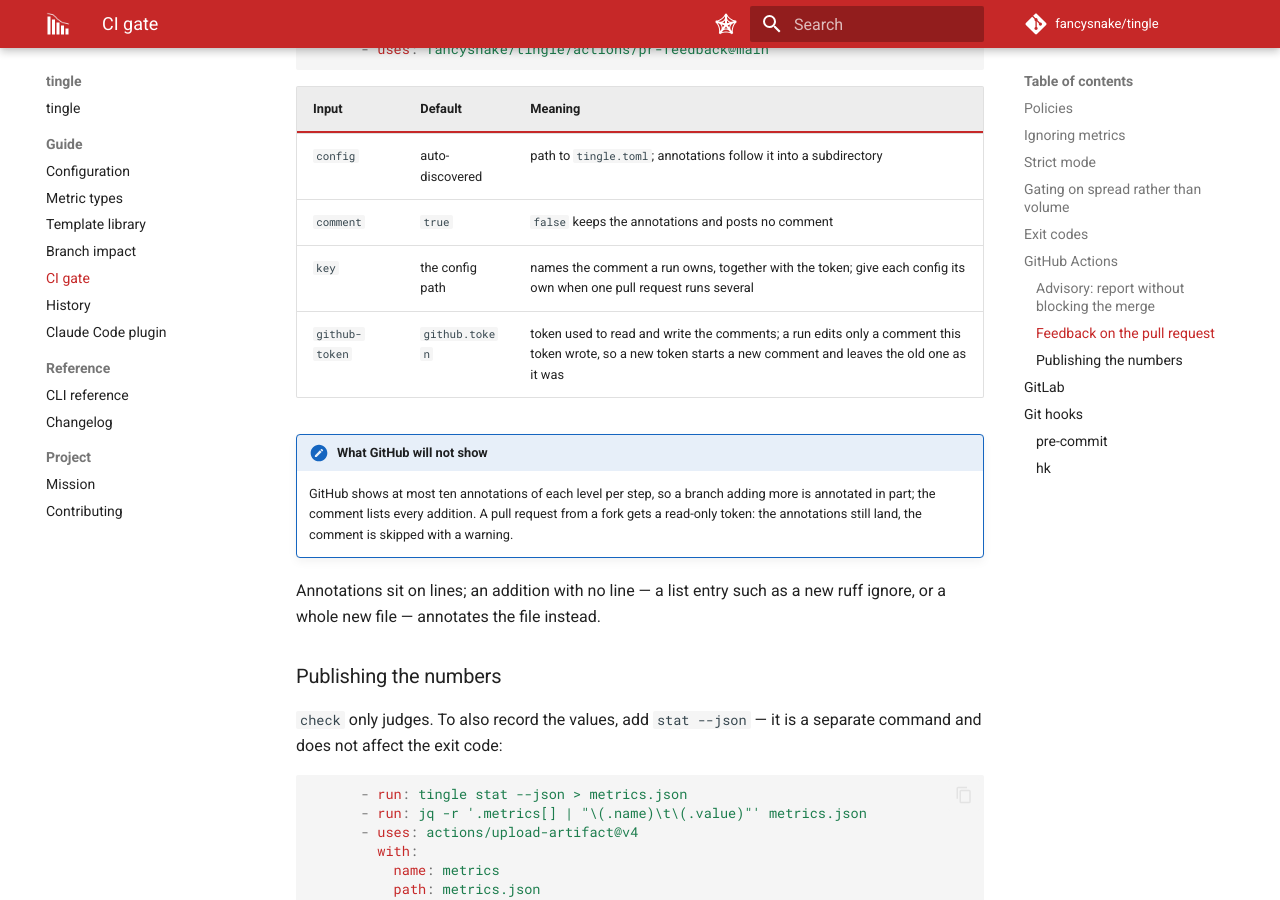
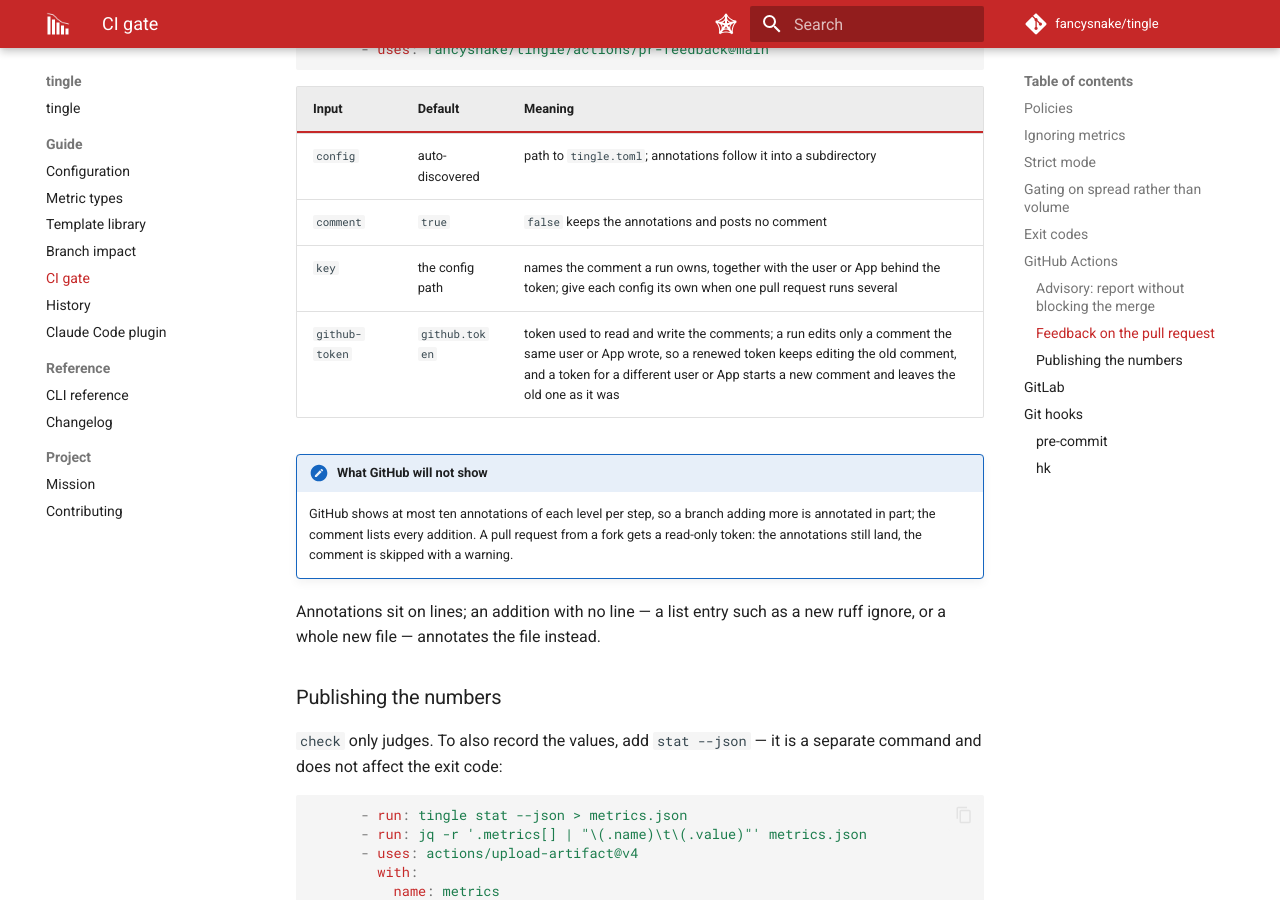
Before and after one commit to fancysnake/tingle, an MkDocs documentation site: the page built from docs/check.md, in a window 1280 px wide and 900 px high, scrolled down 4840 px. Built offline with MkDocs 1.6.1 and Material for MkDocs 9.7.7, drawn with Linux system fonts in a browser that asks for light colours; comment, search, counter and statistics services are not loaded.

Commit message:
chore: act on the review triage

```diff
--- a/docs/check.md
+++ b/docs/check.md
@@ -226,8 +226,8 @@ It fails the step exactly when `check` does, so it replaces the `check` step:
 | --- | --- | --- |
 | `config` | auto-discovered | path to `tingle.toml`; annotations follow it into a subdirectory |
 | `comment` | `true` | `false` keeps the annotations and posts no comment |
-| `key` | the config path | names the comment a run owns, together with the token; give each config its own when one pull request runs several |
-| `github-token` | `github.token` | token used to read and write the comments; a run edits only a comment this token wrote, so a new token starts a new comment and leaves the old one as it was |
+| `key` | the config path | names the comment a run owns, together with the user or App behind the token; give each config its own when one pull request runs several |
+| `github-token` | `github.token` | token used to read and write the comments; a run edits only a comment the same user or App wrote, so a renewed token keeps editing the old comment, and a token for a different user or App starts a new comment and leaves the old one as it was |
 
 !!! note "What GitHub will not show"
 
```
Also changed, not shown: CHANGELOG.md (+1 -1 lines).
